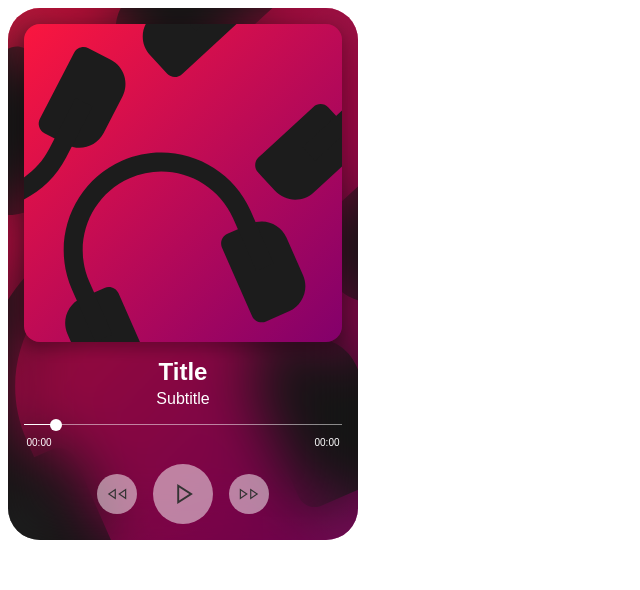
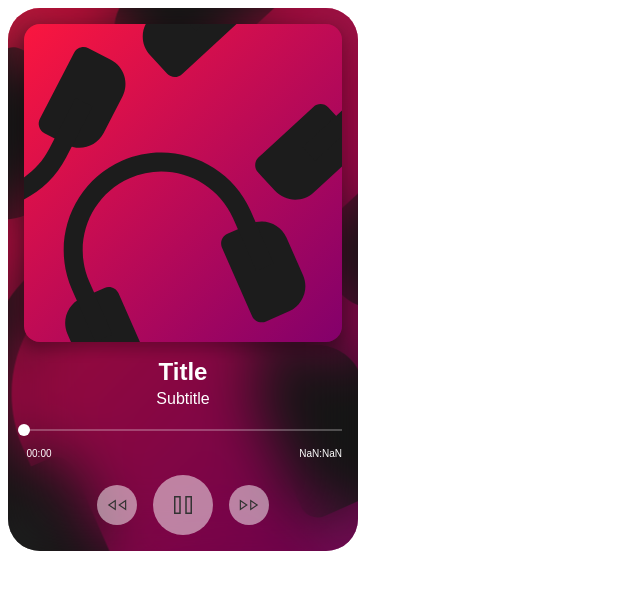
Before and after one commit to yaztak/Harmoniq, a website: page example/index.html in a window 1280 px wide. Both pictures are taken after a click on the button 183 px from the left and 494 px from the top of the page. Shown: the whole page, without its empty margins (0-640 px from the left). Drawn offline with Linux system fonts and the light colour scheme.

Commit message:
feat(component): Progress update functionality
Implemented progress update functionality based on playback time, seeker grab, and progress line click event

```diff
--- a/src/audio-player.js
+++ b/src/audio-player.js
@@ -2,52 +2,58 @@ import { icons } from './assets/icons.js'
 
 export default class AudioPlayer {
   constructor(selector, options) {
-    this.audioSelector = selector;
-    this.options = options;
-    this.audioElement = document.querySelector(selector);
-    this.wrapperClasses = [...this.audioElement.classList];
+    this.audioSelector = selector
+    this.options = options
+    this.audioElement = document.querySelector(selector)
+    this.wrapperClasses = [...this.audioElement.classList]
+    this.wrapperElement = null
     this.url = this.getAudioUrl()
+    this.progress = 0
 
     // Check if the selector exists and is an audio element
     if (!this.audioElement || this.audioElement.tagName !== 'AUDIO') {
-      throw new Error('Invalid audio element selector.');
+      throw new Error('Invalid audio element selector.')
     }
 
     // Create the audio player UI
-    this.createAudioPlayerUI();
+    this.createAudioPlayerUI()
   }
 
   getAudioUrl() {
     // Check if the 'src' attribute is set
-    let audioUrl = this.audioElement.src;
+    let audioUrl = this.audioElement.src
 
     // If 'src' is not set, check for <source> elements
     if (!audioUrl) {
-      const sourceElements = this.audioElement.querySelectorAll('source');
+      const sourceElements = this.audioElement.querySelectorAll('source')
 
       // Use the first <source> element's 'src' attribute
       if (sourceElements.length > 0) {
-        audioUrl = sourceElements[0].src;
+        audioUrl = sourceElements[0].src
       }
     }
 
     // If no URL is found, return null or handle it as needed
-    return audioUrl || null;
+    return audioUrl || null
   }
 
   getClassNames() {
-    // Needs to be converted to array
-    console.log(this.wrapperClasses)
     return this.wrapperClasses.join(' ')
   }
 
   getClassSelectors() {
-    let classes = [];
+    let classes = []
     this.wrapperClasses.forEach(className => {
-      let selector = `.${className}`;
-      classes.push(selector);
+      let selector = `.${className}`
+      classes.push(selector)
     })
-    return classes.join('');
+    return classes.join('')
+  }
+
+  formatTime(seconds) {
+    const minutes = Math.floor(seconds / 60);
+    const secs = Math.floor(seconds % 60);
+    return `${minutes.toString().padStart(2, '0')}:${secs.toString().padStart(2, '0')}`;
   }
 
   getIcon(name) {
@@ -56,55 +62,134 @@ export default class AudioPlayer {
 
   createAudioPlayerUI() {
     const template = `
-      <div class="audio-player__wrapper ${this.getClassNames()}" style="background-image: url('../src/assets/placeholder.svg')">
-  <img src="../src/assets/placeholder.svg" class="audio-player__image"/>
-  <div class="audio-player__label">
-    <span class="audio-player__title">Title</span>
-    <span class="audio-player__subtitle">Subtitle</span>
+      <div class='audio-player ${this.getClassNames()}' style="background-image: url('../src/assets/placeholder.svg'); --progress: ${this.progress}%">
+  <img src='../src/assets/placeholder.svg' class='audio-player__image'/>
+  <div class='audio-player__label'>
+    <span class='audio-player__title'>Title</span>
+    <span class='audio-player__subtitle'>Subtitle</span>
   </div>
-  <div class="audio-player__progress">
-    <div class="audio-player__line">
-      <span class="audio-player__bullet"></span>
+  <div class='audio-player__progress'>
+    <div class='audio-player__line'>
+      <span class='audio-player__bullet'></span>
     </div>
-    <div class="audio-player__time-wrapper">
-      <span class="audio-player__time">00:00</span>
-      <span class="audio-player__time">00:00</span>
+    <div class='audio-player__time-wrapper'>
+      <span class='audio-player__time audio-player__time--elapsed'>00:00</span>
+      <span class='audio-player__time audio-player__time--duration'>00:00</span>
     </div>
   </div>
-  <div class="audio-player__controls">
-    <button class="audio-player__btn">
+  <div class='audio-player__controls'>
+    <button class='audio-player__btn'>
       ${this.getIcon('fast-rewind-outline')}
     </button>
-    <button class="audio-player__btn audio-player__btn--play">
+    <button class='audio-player__btn audio-player__btn--play'>
       ${this.getIcon('play-outline')}
     </button>
-    <button class="audio-player__btn">
+    <button class='audio-player__btn'>
       ${this.getIcon('fast-forward-outline')}
     </button>
   </div>
 </div>
-    `;
+    `
 
-    this.audioElement.insertAdjacentHTML('afterend', template);
+    this.audioElement.insertAdjacentHTML('afterend', template)
     this.audioElement.remove()
-    this.addEventListeners();
+    this.wrapperElement = document.querySelector(`.audio-player${this.getClassSelectors()}`)
+    this.addEventListeners()
   }
 
   addEventListeners() {
-    // Add event listeners to your custom UI elements
-    const playButton = document.querySelector(`.audio-player${this.getClassSelectors()} .audio-player__btn--play`);
+    this.addPlaybackEventListeners()
+    this.addProgressUpdateEventListeners()
+    this.addSeekerGrabEventListeners()
+    this.addProgressLineClickEventListeners()
+  }
 
+  addPlaybackEventListeners() {
+    const playButton = this.wrapperElement.querySelector('.audio-player__btn--play')
     playButton.addEventListener('click', () => {
-      if (this.audioElement.paused) this.pause()
-      else this.play()
+      if (this.audioElement.paused) this.play()
+      else this.pause()
+    })
+  }
+
+  addProgressUpdateEventListeners() {
+    this.updateDurationTime()
+    this.audioElement.addEventListener('timeupdate', () => {
+      this.progress = (this.audioElement.currentTime / this.audioElement.duration) * 100
+      this.updateProgress()
+      this.updateElapsedTime()
+    })
+  }
+
+  addSeekerGrabEventListeners() {
+    let isDragging = false
+    let isPlaying = false
+    const seeker = this.wrapperElement.querySelector('.audio-player__bullet')
+    const progressLine = this.wrapperElement.querySelector('.audio-player__line')
+
+    seeker.addEventListener('mousedown', () => {
+      isDragging = true;
+      isPlaying = !this.audioElement.paused
+      seeker.style.cursor = 'grabbing';
+      this.pause()
+    });
+
+    document.addEventListener('mousemove', (event) => {
+      if (isDragging) {
+        const rect = progressLine.getBoundingClientRect();
+        let newLeft = event.clientX - rect.left;
+        newLeft = Math.max(0, Math.min(newLeft, rect.width));
+
+        this.progress = (newLeft / rect.width) * 100;
+        this.updateProgress()
+        this.updateElapsedTime()
+      }
+    });
+
+    document.addEventListener('mouseup', (event) => {
+      if (isDragging) {
+        const rect = progressLine.getBoundingClientRect();
+        let newLeft = event.clientX - rect.left;
+        newLeft = Math.max(0, Math.min(newLeft, rect.width));
+        this.audioElement.currentTime =  (newLeft / rect.width) * this.audioElement.duration;
+
+        isDragging = false;
+        seeker.style.cursor = 'grab';
+        if (isPlaying) this.play()
+      }
     });
   }
 
+  addProgressLineClickEventListeners() {
+    const progressLine = this.wrapperElement.querySelector('.audio-player__line')
+    progressLine.addEventListener('click', (event) => {
+      const rect = progressLine.getBoundingClientRect();
+      const clickPosition = event.clientX - rect.left;
+      this.audioElement.currentTime = (clickPosition / rect.width) * this.audioElement.duration;
+    });
+  }
+
+  updateProgress() {
+    this.wrapperElement.style.setProperty('--progress', `${this.progress}%`)
+  }
+
+  updateElapsedTime() {
+    const elapsedTime = this.wrapperElement.querySelector('.audio-player__time--elapsed')
+    elapsedTime.textContent = this.formatTime(this.audioElement.currentTime);
+  }
+
+  updateDurationTime() {
+    const durationTime = this.wrapperElement.querySelector('.audio-player__time--duration')
+    durationTime.textContent = this.formatTime(this.audioElement.duration);
+  }
+
   play() {
-    this.audioElement.play();
+    this.audioElement.play()
+    document.querySelector(`.audio-player${this.getClassSelectors()} .audio-player__btn--play`).innerHTML = this.getIcon('pause-outline')
   }
 
   pause() {
-    this.audioElement.pause();
+    this.audioElement.pause()
+    document.querySelector(`.audio-player${this.getClassSelectors()} .audio-player__btn--play`).innerHTML = this.getIcon('play-outline')
   }
 }
--- a/styles/components.scss
+++ b/styles/components.scss
@@ -34,8 +34,8 @@
       min-width: 60px;
       min-height: 60px;
       svg {
-        width: 46px;
-        height: 46px;
+        width: 36px;
+        height: 36px;
       }
     }
 
--- a/styles/layout.scss
+++ b/styles/layout.scss
@@ -3,7 +3,8 @@
     box-sizing: border-box;
   }
 
-  &__wrapper {
+  & {
+    --progress: 0;
     width: 100%;
     max-width: 350px;
     border-radius: 32px;
@@ -106,33 +107,57 @@
     min-width: 30px;
     display: block;
     text-align: center;
+    user-select: none;
   }
 
   &__line {
     flex: 1;
-    background-color: rgba(255, 255, 255, 0.5);
-    min-height: 1px;
+    min-height: 12px;
     position: relative;
+    cursor: pointer;
 
     &:before {
       content: '';
       position: absolute;
-      top: 0;
+      top: 50%;
       left: 0;
-      height: 100%;
-      width: 10%;
+      height: 1px;
+      transform: translateY(-50%);
+      width: var(--progress);
       background-color: #ffffff;
+    }
+
+    &:after {
+      content: '';
+      position: absolute;
+      top: 50%;
+      left: 0;
+      height: 1px;
+      transform: translateY(-50%);
+      width: 100%;
+      background-color: rgba(255, 255, 255, 0.5);
     }
   }
 
   &__bullet {
     position: absolute;
-    left: 10%;
+    left: var(--progress);
     top: 50%;
     transform: translate(-50%, -50%);
-    width: 12px;
-    height: 12px;
-    background-color: #ffffff;
-    border-radius: 50%;
+    width: 24px;
+    height: 24px;
+    cursor: grab;
+
+    &:before {
+      content: '';
+      position: absolute;
+      left: 50%;
+      top: 50%;
+      transform: translate(-50%, -50%);
+      width: 12px;
+      height: 12px;
+      background-color: #ffffff;
+      border-radius: 50%;
+    }
   }
 }
```
Also changed, not shown: styles/main.css, 1 other file.
